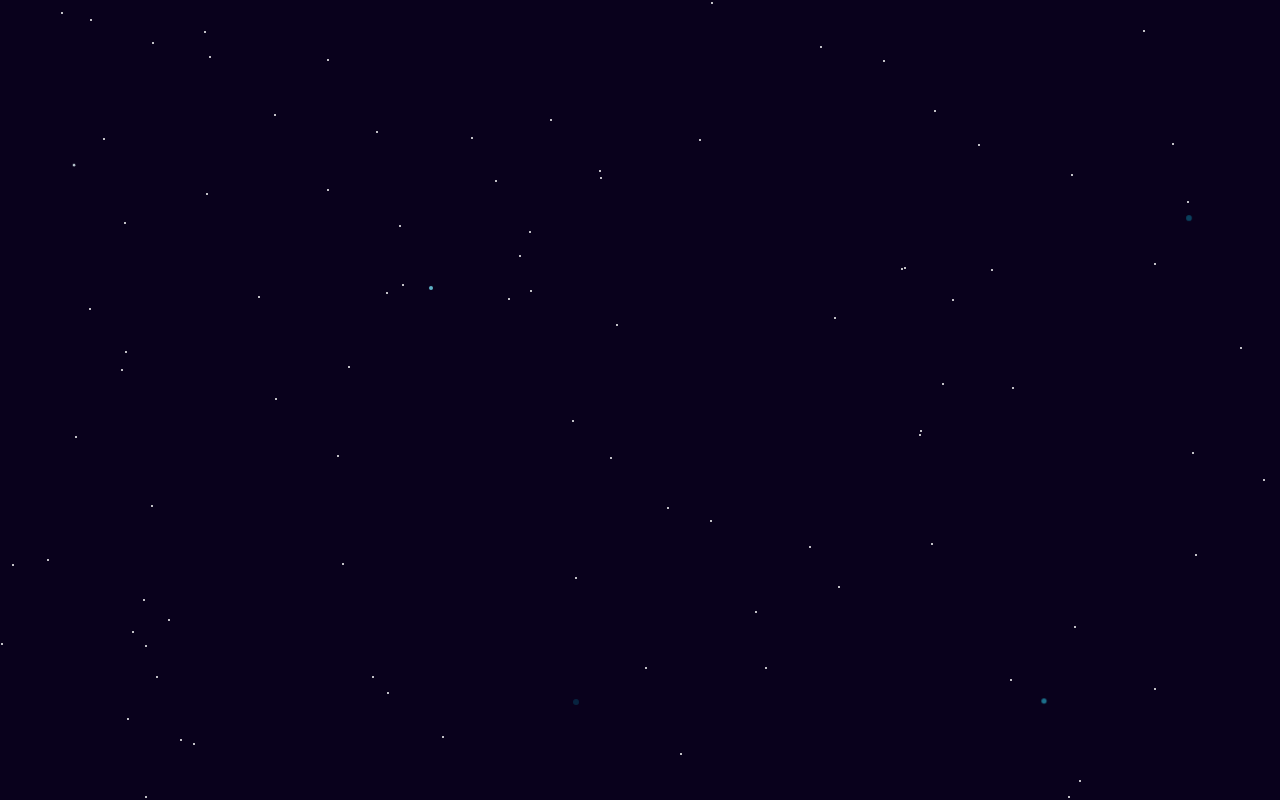
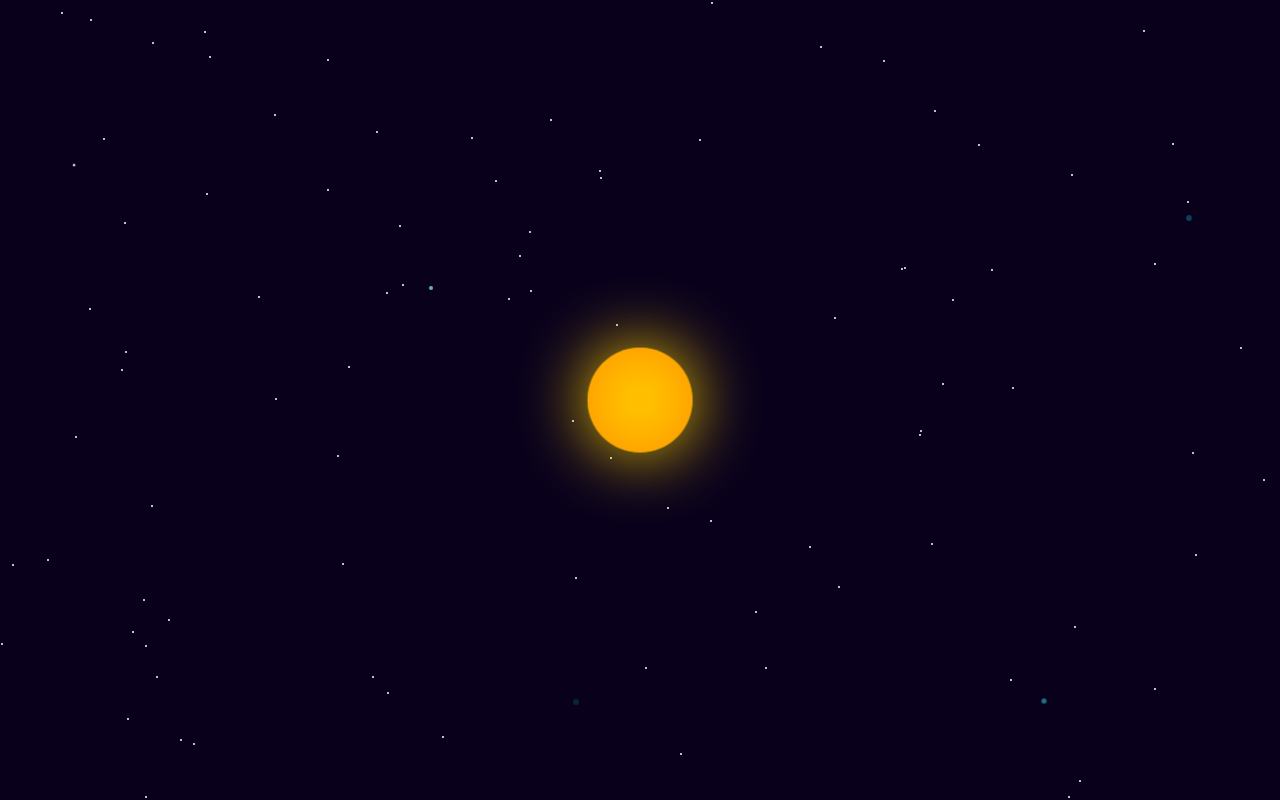
Before and after one commit to LucvanderHeiden/interface_interactie, a plain HTML site: page index.html in a window 1280 px wide. Drawn offline with Linux system fonts and the light colour scheme.

Commit message:
added sun with animation

```diff
--- a/index.html
+++ b/index.html
@@ -5,6 +5,8 @@
   </head>
   <body>
     <div class="stars"></div>
+    <div id="sun"></div>
+    <h1>Hello</h1>
   </body>
   <script src="scripts/script.js"></script>
 </html>
--- a/scripts/script.js
+++ b/scripts/script.js
@@ -23,4 +23,13 @@ function createStars() {
   });
 }
 
+function animateSun() {
+  const sun = document.querySelector('#sun');
+  sun.classList.remove('fading'); // Haal de "fading" weg zodat de pagina goed refresht
+  setTimeout(function () {
+    sun.classList.add('fading'); // Voeg de "fading" class toe om de animatie van de zon te starten
+  }, 100);
+}
+
 createStars();
+animateSun();
--- a/styles/style.css
+++ b/styles/style.css
@@ -1,8 +1,10 @@
+/* General */
 body {
   margin: 0;
   overflow: hidden;
 }
 
+/* Stars */
 .stars {
   position: absolute;
   top: 0;
@@ -20,11 +22,34 @@ body {
   height: 2px;
   border-radius: 50%;
   opacity: 1;
-  transition: opacity 5s, background-color 3s, transform 3s; /* Adjust the durations for the fading effect, color change, and growth */
+  transition: opacity 5s, background-color 3s, transform 3s;
 }
 
 .star.fading {
   opacity: 0;
-  background-color: #00ddff; /* Change to blue as they fade out */
-  transform: scale(3); /* Slightly grow the stars */
+  background-color: #00ddff;
+  transform: scale(3);
 }
+
+/* Sun */
+#sun {
+  position: absolute;
+  top: 50%;
+  left: 50%;
+  height: 100px;
+  width: 100px;
+  margin-top: -50px;
+  margin-left: -50px;
+  /* border: 2px orange solid; */
+  border-radius: 50%;
+  box-shadow: 0 0 64px rgb(255, 225, 0), inset 0 0 64px rgb(255, 150, 0);
+  background-color: rgb(255, 225, 0);
+  transition: background-color 60s, border 60s, box-shadow 60s, transform 60s;
+}
+
+#sun.fading {
+  /* border: 2px rgb(200, 0, 0) solid; */
+  box-shadow: 0 0 100px rgb(255, 20, 0), inset 0 0 64px rgb(255, 0, 0);
+  background-color: rgb(255, 20, 0);
+  transform: scale(1.7);
+}
```
